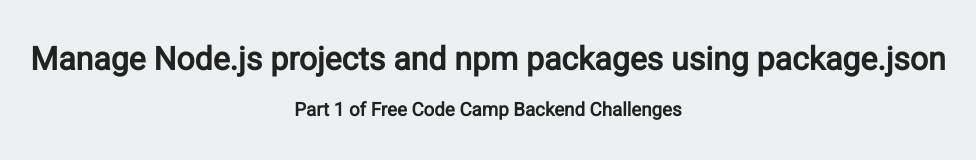
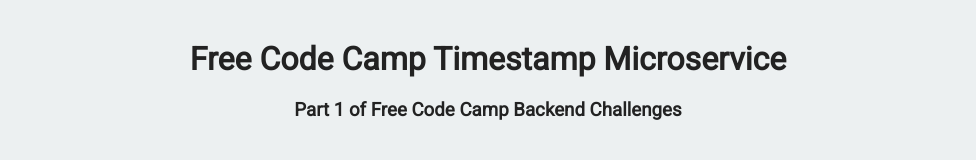
Before and after one commit to jcsonofashepherd/freecodecamp-jcc-timestamp-microservice, a website: page views/index.html in a window 1280 px wide. Shown: the whole page, without its empty margins (152-1128 px from the left). Drawn offline with Linux system fonts and the light colour scheme.

Commit message:
Checkpoint

```diff
--- a/views/index.html
+++ b/views/index.html
@@ -2,7 +2,7 @@
 <html>
 
    <head>
-      <title>Backend Challenges | Free Code Camp</title>
+      <title> Timestamp Microservice | FCC Backend Challenges </title>
       <link rel="shortcut icon" href="https://cdn.hyperdev.com/us-east-1%3A52a203ff-088b-420f-81be-45bf559d01b1%2Ffavicon.ico" type="image/x-icon"/>
       <link href="https://fonts.googleapis.com/css?family=Roboto" rel="stylesheet" type="text/css">
       <link href="/public/style.css" rel="stylesheet" type="text/css">
@@ -10,7 +10,7 @@
 
    <body>
       <div class="container">
-         <h1>Manage Node.js projects and npm packages using package.json</h1>
+         <h1>Free Code Camp Timestamp Microservice</h1>
          <h3>Part 1 of Free Code Camp Backend Challenges</h3>
       </div>
    </body>
```
